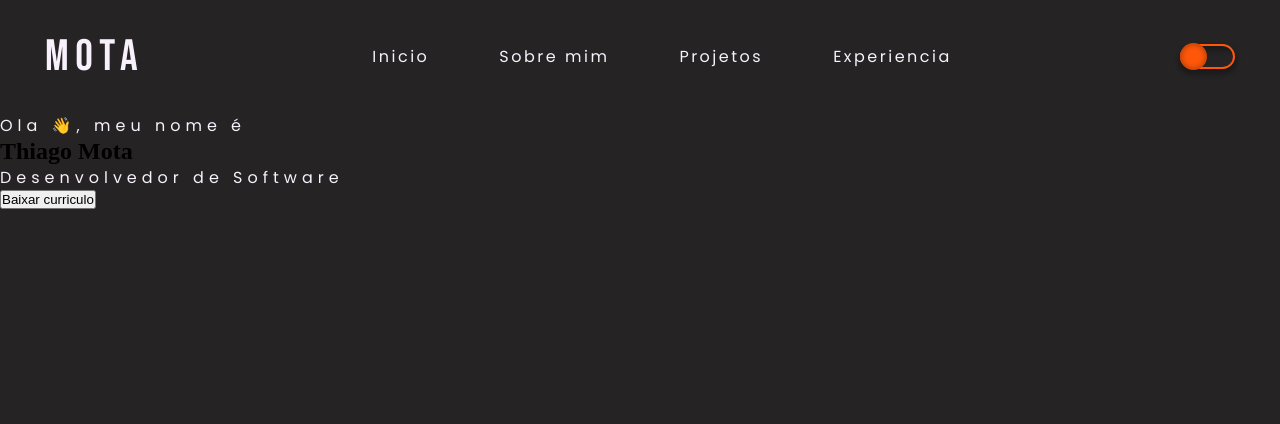
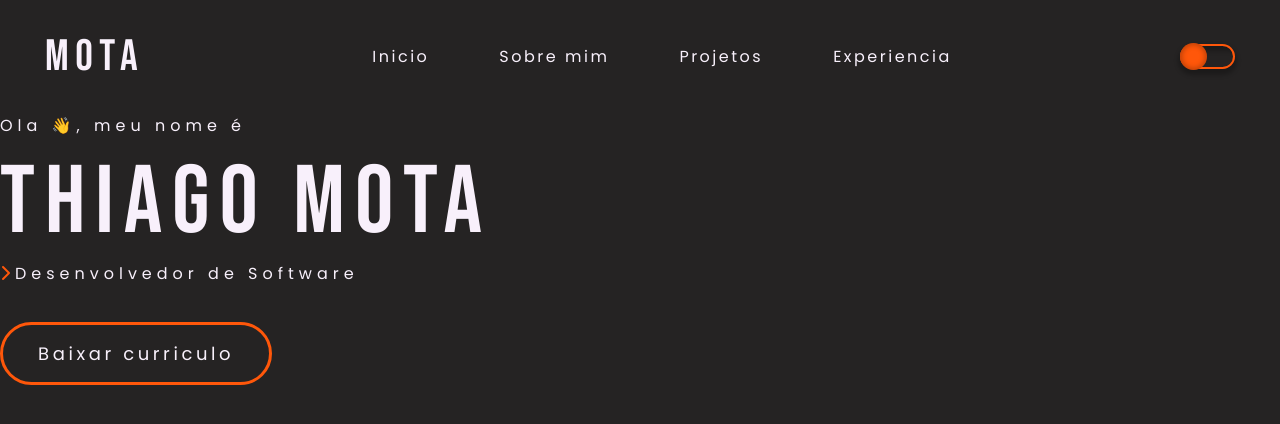
Before and after one commit to thiagomotaPE/portfolio, an Angular app: page / in a window 1280 px wide. Shown: the top 424 px of the page. Built offline with nearby package versions, Linux system fonts and the light colour scheme.

Commit message:
criando estilo da main

```diff
--- a/src/app/components/saudation/saudation.component.css
+++ b/src/app/components/saudation/saudation.component.css
@@ -9,10 +9,37 @@ p {
     letter-spacing: 5px;
 }
 
+.label1 {
+    margin-bottom: 8px;
+}
+
 h1 {
+    font-family: var(--firstFont);
+    font-size: 6rem;
+    font-style: normal;
+    font-weight: 400;
+    letter-spacing: 10px;
 
+    color: var(--lettersColor);
 }
 
 button {
+    padding: 15px 35px;
+    margin-top: 36px;
+    justify-content: center;
+    align-items: center;
+    gap: 10px;
 
+    font-family: var(--secondFont);
+    font-size: 18px;
+    font-style: normal;
+    font-weight: 400;
+    line-height: normal;
+    letter-spacing: 3.6px;
+
+    border-radius: 50px;
+    border: 3px solid var(--contrastColor);
+
+    background: transparent;
+    color: var(--lettersColor);
 }
--- a/src/app/components/saudation/saudation.component.html
+++ b/src/app/components/saudation/saudation.component.html
@@ -1,4 +1,4 @@
-<p>Ola 👋, meu nome é</p>
+<p class="label1">Ola 👋, meu nome é</p>
 <h1>Thiago Mota</h1>
-<p><span></span>Desenvolvedor de Software</p>
+<p><span><i class="fa-solid fa-chevron-right" style="color: #ff570a;"></i></span>Desenvolvedor de Software</p>
 <button type="button">Baixar curriculo</button>
--- a/src/index.html
+++ b/src/index.html
@@ -6,6 +6,7 @@
   <base href="/">
   <meta name="viewport" content="width=device-width, initial-scale=1">
   <link rel="icon" type="image/x-icon" href="./assets/avatar-img/favicon.png">
+  <script src="https://kit.fontawesome.com/061e351c8f.js" crossorigin="anonymous"></script>
 </head>
 <body>
   <app-root></app-root>
```
